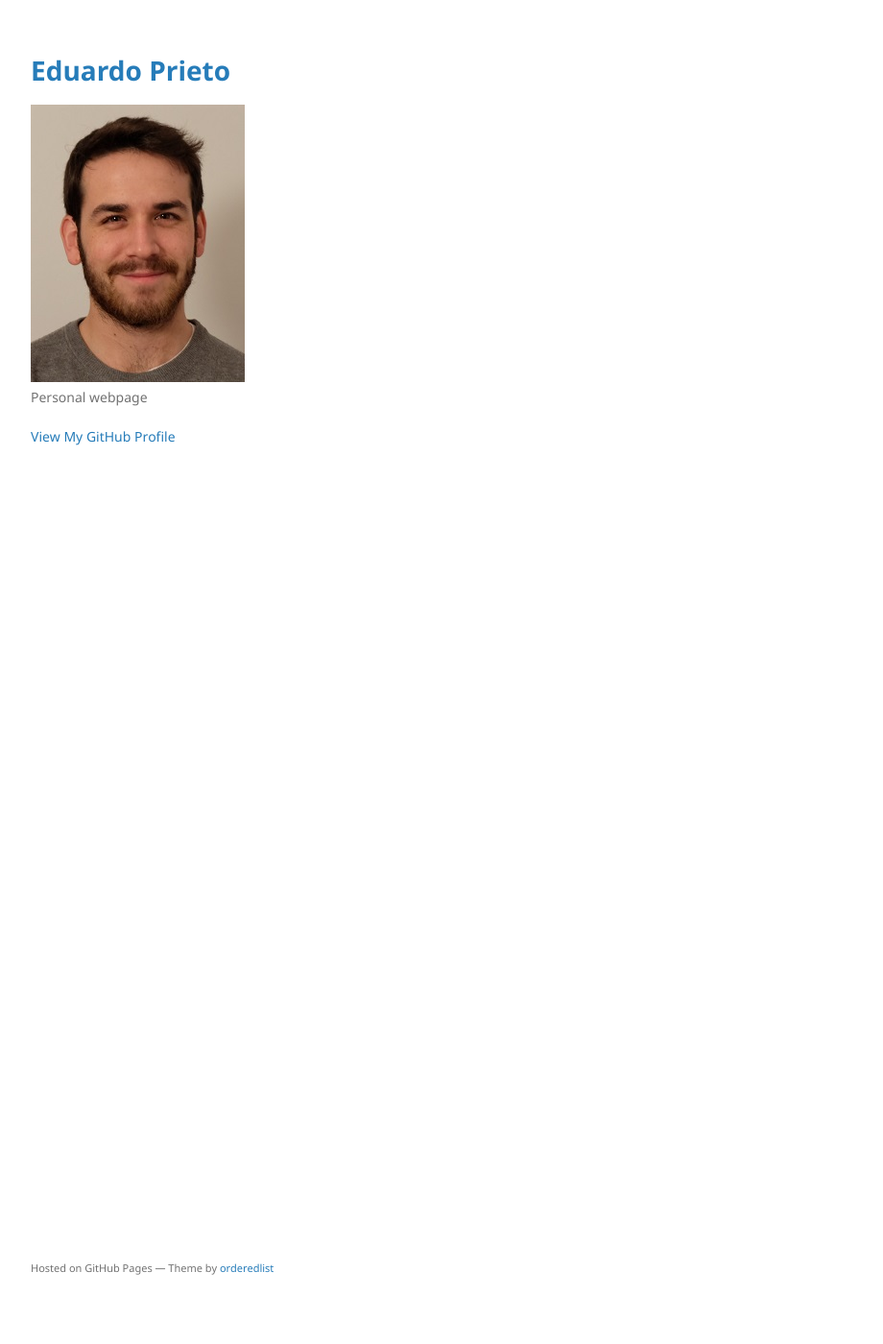
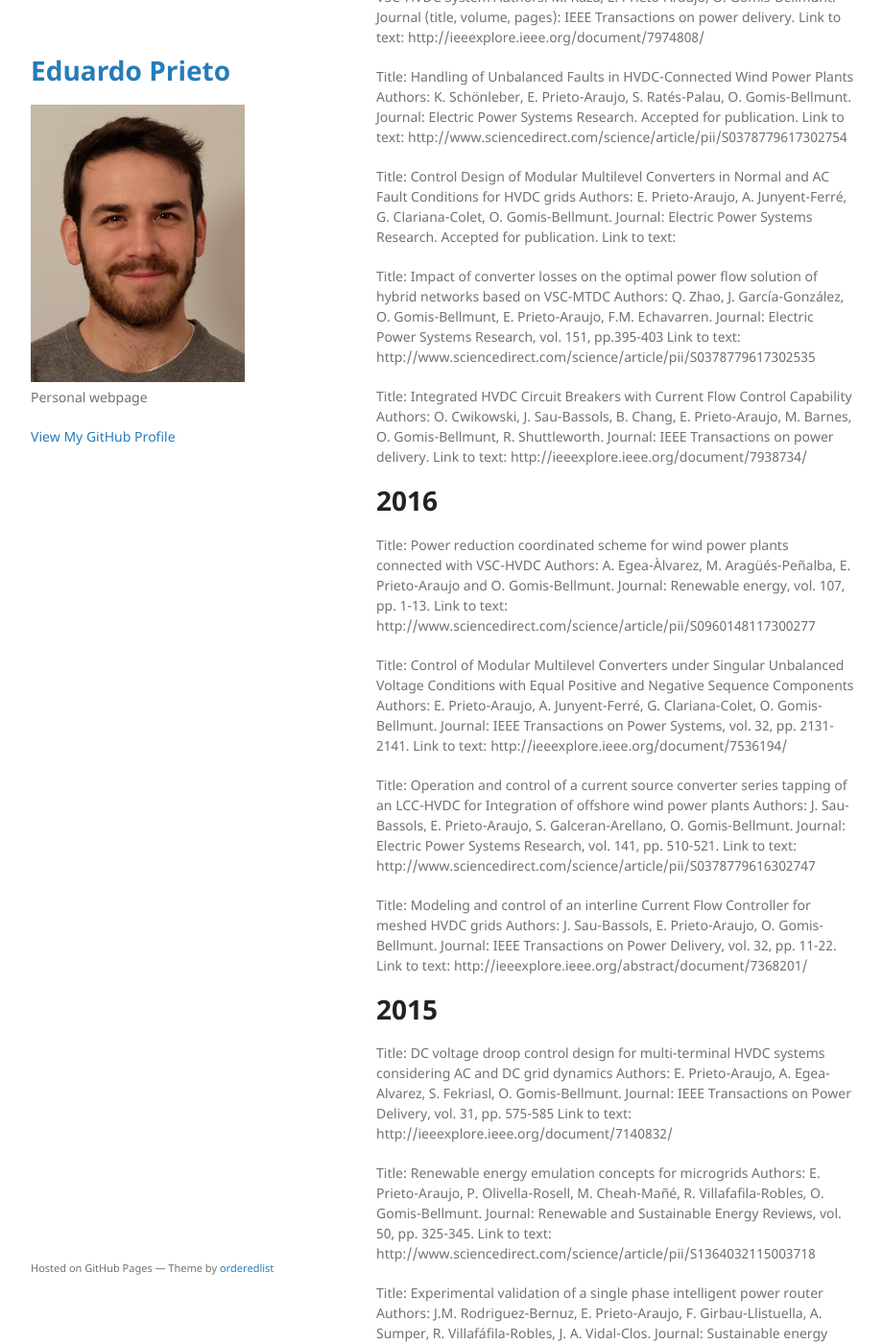
Before and after one commit to eprietoaraujo/eprietoaraujo.github.io, a Jekyll site: the page built from another-page.md, in a window 1280 px wide and 1400 px high, scrolled down 270 px. Shown: the whole window at 96% size, without its empty margins (178-1098 px from the left). Built offline with Jekyll 4.4.1, drawn with Linux system fonts in a browser that asks for light colours; our own code applies the rules of GitHub Pages for plain Markdown files; before the commit the page ends 900 px from its top, so only the background shows below that; some of the changed text lies outside the part shown.

Commit message:
Update another-page.md

```diff
--- a/another-page.md
+++ b/another-page.md
@@ -2,8 +2,90 @@
 layout: default
 ---
 
-## Welcome to another page
+## Publications
+# 2017
 
-_yay_
+Title: Series interline DC/DC Current Flow Controller for meshed HVDC grids
+Authors: J. Sau-Bassols, E. Prieto-Araujo, O. Gomis-Bellmunt.
+Journal: IEEE Transactions on power delivery
+Link to text:
+
+Title: Small Signal Stability Analysis of Offshore AC Network having Multiple VSC-HVDC System
+Authors: M. Raza, E. Prieto-Araujo, O. Gomis-Bellmunt.
+Journal (title, volume, pages): IEEE Transactions on power delivery.
+Link to text: http://ieeexplore.ieee.org/document/7974808/
+
+Title: Handling of Unbalanced Faults in HVDC-Connected Wind Power Plants
+Authors: K. Schönleber, E. Prieto-Araujo, S. Ratés-Palau, O. Gomis-Bellmunt.
+Journal: Electric Power Systems Research. Accepted for publication.
+Link to text: http://www.sciencedirect.com/science/article/pii/S0378779617302754
+
+Title: Control Design of Modular Multilevel Converters in Normal and AC Fault Conditions for HVDC grids
+Authors: E. Prieto-Araujo, A. Junyent-Ferré, G. Clariana-Colet, O. Gomis-Bellmunt.
+Journal: Electric Power Systems Research. Accepted for publication.
+Link to text:
+
+Title: Impact of converter losses on the optimal power flow solution of hybrid networks based on VSC-MTDC
+Authors: Q. Zhao, J. García-González, O. Gomis-Bellmunt, E. Prieto-Araujo, F.M. Echavarren.
+Journal: Electric Power Systems Research, vol. 151, pp.395-403
+Link to text: http://www.sciencedirect.com/science/article/pii/S0378779617302535
+
+Title: Integrated HVDC Circuit Breakers with Current Flow Control Capability
+Authors: O. Cwikowski, J. Sau-Bassols, B. Chang, E. Prieto-Araujo, M. Barnes, O. Gomis-Bellmunt, R. Shuttleworth.
+Journal: IEEE Transactions on power delivery.
+Link to text: http://ieeexplore.ieee.org/document/7938734/
+
+# 2016
+Title: Power reduction coordinated scheme for wind power plants connected with VSC-HVDC
+Authors: A. Egea-Àlvarez, M. Aragüés-Peñalba, E. Prieto-Araujo and O. Gomis-Bellmunt.
+Journal: Renewable energy, vol. 107, pp. 1-13.
+Link to text: http://www.sciencedirect.com/science/article/pii/S0960148117300277
+
+Title: Control of Modular Multilevel Converters under Singular Unbalanced Voltage Conditions with Equal Positive and Negative Sequence Components
+Authors: E. Prieto-Araujo, A. Junyent-Ferré, G. Clariana-Colet, O. Gomis-Bellmunt.
+Journal: IEEE Transactions on Power Systems, vol. 32, pp. 2131-2141.
+Link to text: http://ieeexplore.ieee.org/document/7536194/
+
+Title: Operation and control of a current source converter series tapping of an LCC-HVDC for Integration of offshore wind power plants
+Authors: J. Sau-Bassols, E. Prieto-Araujo, S. Galceran-Arellano, O. Gomis-Bellmunt.
+Journal: Electric Power Systems Research, vol. 141, pp. 510-521.
+Link to text: http://www.sciencedirect.com/science/article/pii/S0378779616302747
+
+Title: Modeling and control of an interline Current Flow Controller for meshed HVDC grids
+Authors: J. Sau-Bassols, E. Prieto-Araujo, O. Gomis-Bellmunt.
+Journal: IEEE Transactions on Power Delivery, vol. 32, pp. 11-22.
+Link to text: http://ieeexplore.ieee.org/abstract/document/7368201/
+
+# 2015
+Title: DC voltage droop control design for multi-terminal HVDC systems considering AC and DC grid dynamics
+Authors: E. Prieto-Araujo, A. Egea-Alvarez, S. Fekriasl, O. Gomis-Bellmunt.
+Journal: IEEE Transactions on Power Delivery, vol. 31, pp. 575-585
+Link to text: http://ieeexplore.ieee.org/document/7140832/
+
+Title: Renewable energy emulation concepts for microgrids
+Authors: E. Prieto-Araujo, P. Olivella-Rosell, M. Cheah-Mañé, R. Villafafila-Robles, O. Gomis-Bellmunt.
+Journal: Renewable and Sustainable Energy Reviews, vol. 50, pp. 325-345.
+Link to text: http://www.sciencedirect.com/science/article/pii/S1364032115003718
+
+
+Title: Experimental validation of a single phase intelligent power router
+Authors: J.M. Rodriguez-Bernuz, E. Prieto-Araujo, F. Girbau-Llistuella, A. Sumper, R. Villafáfila-Robles, J. A. Vidal-Clos.
+Journal: Sustainable energy grids and networks, vol.4, pp. 1-15.pp. 325-345.
+Link to text: http://www.sciencedirect.com/science/article/pii/S2352467715000405
+
+Title: Decentralized control of a nine-phase permanent magnet generator for offshore wind turbines
+Authors: E. Prieto-Araujo, A. Junyent-Ferré, D. Lavèrnia-Ferrer, O. Gomis-Bellmunt
+Journal: IEEE Transactions on Energy Conversion, vol.30, pp. 1103-1112.
+Link to text: http://ieeexplore.ieee.org/document/7081362/
+Second best paper award IEEE Transactions on Energy Conversion of the period 2014-2015
+Prize delivered by the “Electrical Machinery Committee” during the annual meeting in the conference IEEE PES General Meeting, Boston, 2016.
+Link: http://ieeexplore.ieee.org/ielx7/60/7333020/07333059.pdf
+
+# 2011
+Title: Methodology for Droop Control Dynamic Analysis of Multiterminal VSC-HVDC Grids for Offshore Wind Farms
+Authors: E. Prieto-Araujo, F. Bianchi, A. Junyent-Ferré, O. Gomis-Bellmunt
+Journal: IEEE Transactions on Power Delivery, vol. 26, pp. 2476 - 2485
+Link to text: http://ieeexplore.ieee.org/document/5776724/
+
 
 [back](./)
```
